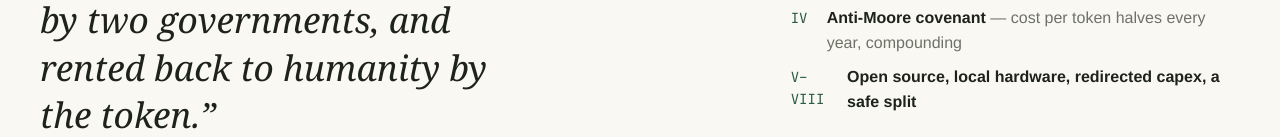
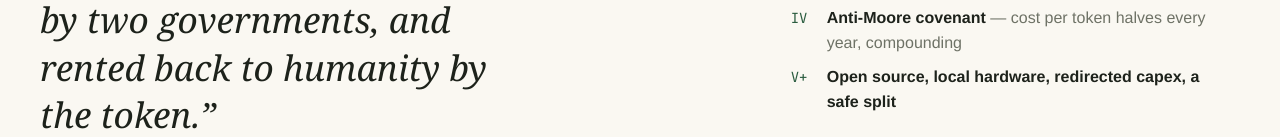
Before and after one commit to paulfxyz/enki, a plain HTML site: page index.html in a window 1280 px wide. Shown: the part 1635-1772 px from the top of the page. Drawn offline with Linux system fonts and the light colour scheme; a web font is replaced by a local one.

Commit message:
Manifesto listing: V–VIII → V+

```diff
--- a/index.html
+++ b/index.html
@@ -134,7 +134,7 @@
             <li><span class="num">II</span><span><b>Decentralise</b> — no geopolitical or corporate monopoly on cognition</span></li>
             <li><span class="num">III</span><span><b>Local-first</b> — Mythos proved the online-only path is fragile</span></li>
             <li><span class="num">IV</span><span><b>Anti-Moore covenant</b> — cost per token halves every year, compounding</span></li>
-            <li><span class="num">V–VIII</span><span><b>Open source, local hardware, redirected capex, a safe split</b></span></li>
+            <li><span class="num">V+</span><span><b>Open source, local hardware, redirected capex, a safe split</b></span></li>
           </ol>
           <button class="btn btn--primary" data-open-modal="modal-manifesto">Open the full letter</button>
         </div>
```
